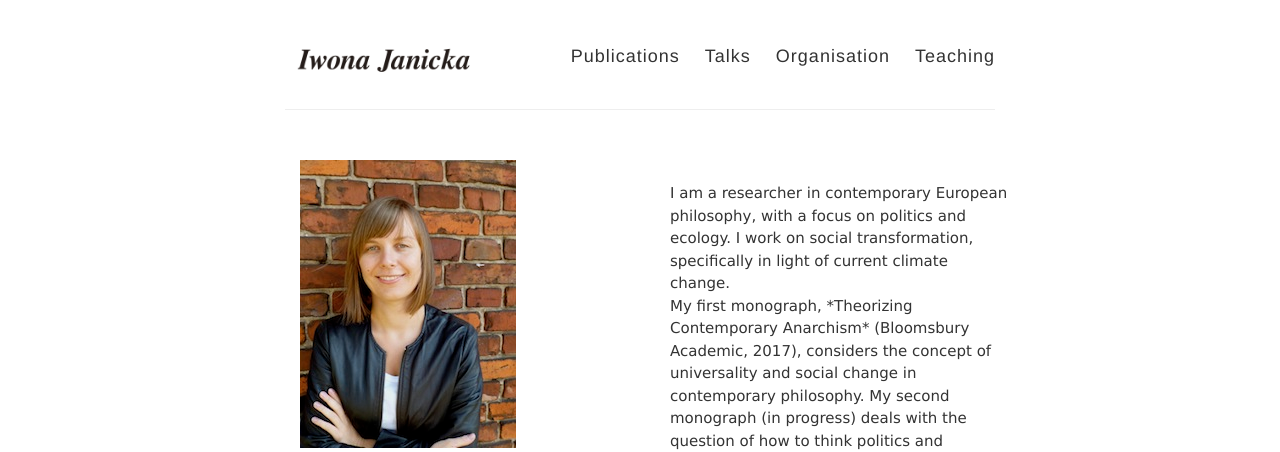
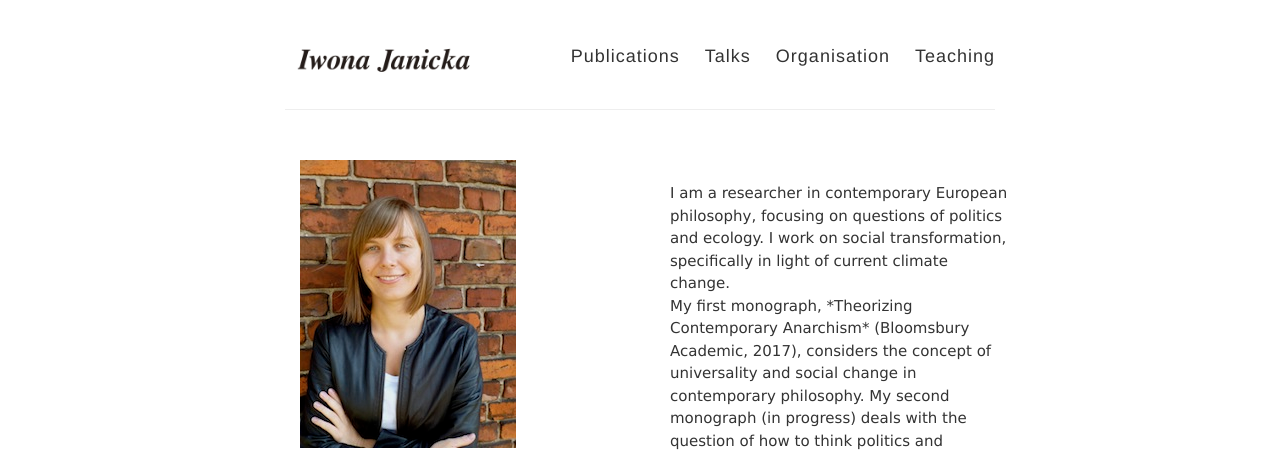
Before and after one commit to IJanicka/IJanicka.github.io, a Jekyll site: the page built from index.md, in a window 1280 px wide. Shown: the top 452 px of the page. Built offline with Jekyll 4.4.1, drawn with Linux system fonts in a browser that asks for light colours.

Commit message:
Update index.md

```diff
--- a/index.md
+++ b/index.md
@@ -10,7 +10,7 @@ permalink: /
     <img src="../images/profile.jpg"/>
     </div>
     <div class="col-sm-6">
-    <p><br>I am a researcher in contemporary European philosophy, with a focus on politics and ecology. I work on social transformation, specifically in light of current climate change.<br>
+    <p><br>I am a researcher in contemporary European philosophy, focusing on questions of politics and ecology. I work on social transformation, specifically in light of current climate change.<br>
 
 My first monograph, *Theorizing Contemporary Anarchism* (Bloomsbury Academic, 2017), considers the concept of universality and social change in contemporary philosophy. My second monograph (in progress) deals with the question of how to think politics and nonhumans together.<br>
 
```
